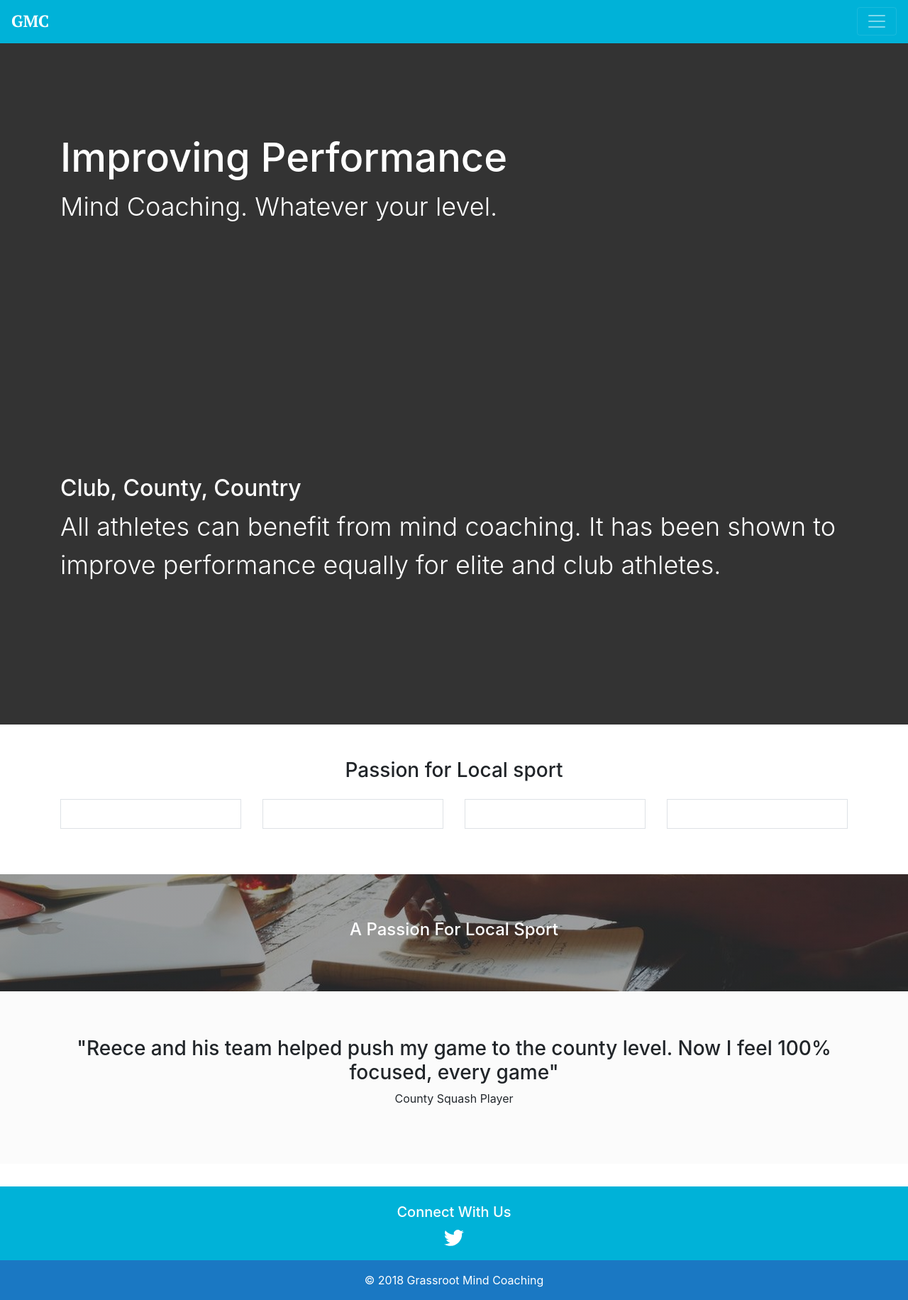
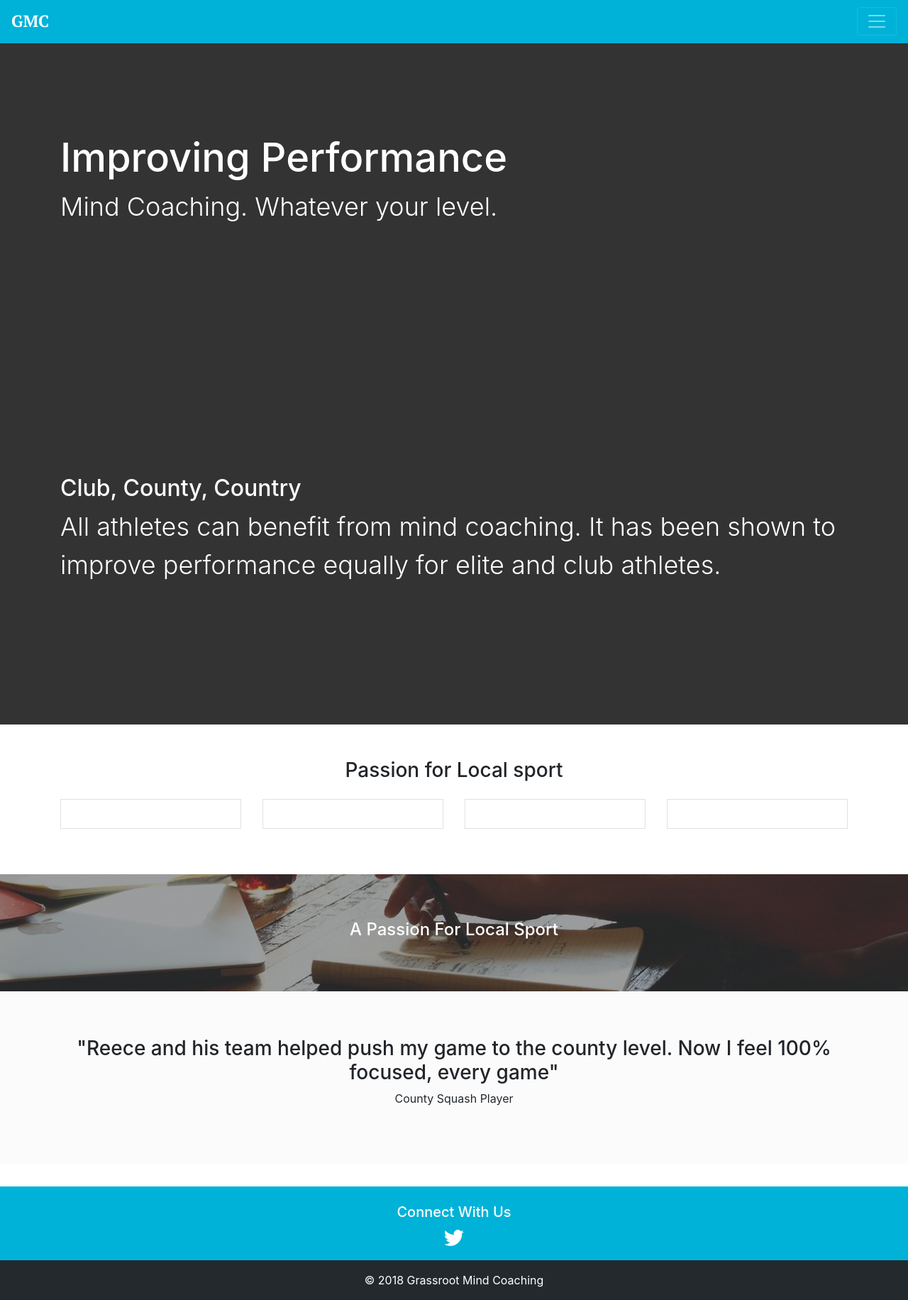
Before and after one commit to krussll/etsysimplicity, a Jekyll site: the page built from index.md, in a window 1280 px wide. Shown: the whole page at 71% size. Built offline with Jekyll 4.4.1, drawn with Linux system fonts in a browser that asks for light colours; nearby versions of some CDN libraries.

Commit message:
Update config.scss

```diff
--- a/_sass/config.scss
+++ b/_sass/config.scss
@@ -9,5 +9,5 @@ $jumbotron-font: #FFF;
 $content-font: #24292e;
 
 $footer-background: #00B2D8;
-$footer-secondary-background: #1A78C3;
+$footer-secondary-background: #24292e;
 $footer-font: #fff;
```
